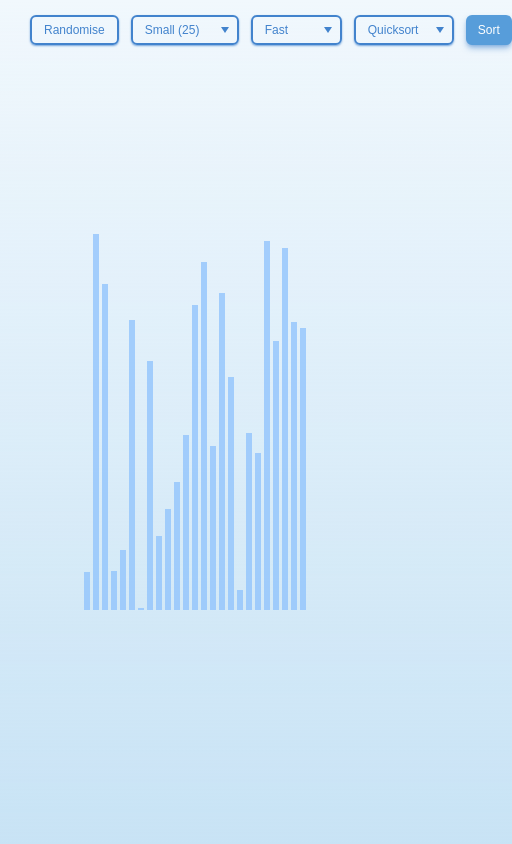
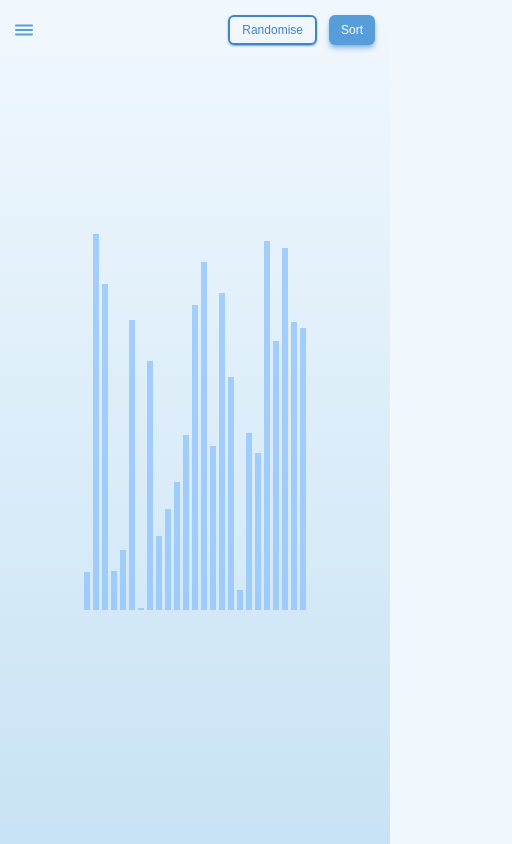
Before and after one commit to gouthamank/sorted, a Next.js app: page / in a window 390 px wide. Shown: the whole page, 512 px wide, since content can reach past the window. Built offline with nearby package versions, Linux system fonts and the light colour scheme; a web font is replaced by a local one.

Commit message:
update: Header component

```diff
--- a/src/app/globals.css
+++ b/src/app/globals.css
@@ -37,14 +37,14 @@ body {
     font-size: 12px;
 }
 
-@media (min-width: 576px) {
+@media (min-width: 580px) {
     html,
     body {
         font-size: 14px;
     }
 }
 
-@media (min-width: 1400px) {
+@media (min-width: 1536px) {
     html,
     body {
         font-size: 16px;
@@ -61,3 +61,7 @@ body {
         text-wrap: balance;
     }
 }
+
+.disable-scroll {
+    overflow: hidden !important;
+}
--- a/src/components/Header/index.tsx
+++ b/src/components/Header/index.tsx
@@ -2,17 +2,42 @@ import type { HeaderProps } from '@/types/components/Header/index.types';
 import Button from '@/ui/Button';
 import Select from '@/ui/Select';
 import { ANIMATION_SPEED, ARRAY_LENGTHS, SORT_TYPES } from '@/utils/enums';
+import { useCallback, useEffect, useMemo, useState } from 'react';
+import HamburgerButton from '@/ui/HamburgerButton';
+import classNames from 'classnames';
 
 export default function Header(props: HeaderProps) {
+    const [isMenuOpen, setMenuOpen] = useState(false);
+    const handleHamburgerClick = useCallback(() => {
+        setMenuOpen(value => {
+            const newValue = !value;
+            if (newValue) {
+                document.body.classList.add('disable-scroll');
+            } else {
+                document.body.classList.remove('disable-scroll');
+            }
+            return newValue;
+        });
+    }, []);
+
+    const handleResize = useCallback(() => {
+        if (window.innerWidth >= 870) {
+            setMenuOpen(false);
+        }
+    }, []);
+
+    useEffect(() => {
+        window.addEventListener('resize', handleResize);
+        return () => {
+            window.removeEventListener('resize', handleResize);
+        };
+    }, [handleResize]);
+
+    const overflowItems = useMemo(() => {
         return (
-        <header className='flex h-20 items-center justify-between gap-4 px-10 py-0'>
-            <Button
-                onClick={props.onRandomiseClicked}
-                label='Randomise'
-                variant={'secondary'}
-                disabled={props.sortInProgress}
-            />
+            <>
                 <Select
+                    fullWidth
                     onChange={props.onArraySizeChanged}
                     items={[
                         {
@@ -32,6 +57,7 @@ export default function Header(props: HeaderProps) {
                     disabled={props.sortInProgress}
                 />
                 <Select
+                    fullWidth
                     onChange={props.onAnimationSpeedChanged}
                     items={[
                         {
@@ -51,6 +77,7 @@ export default function Header(props: HeaderProps) {
                     disabled={props.sortInProgress}
                 />
                 <Select
+                    fullWidth
                     onChange={props.onSortMethodChanged}
                     items={[
                         {
@@ -69,7 +96,57 @@ export default function Header(props: HeaderProps) {
                     name='Sort'
                     disabled={props.sortInProgress}
                 />
+            </>
+        );
+    }, [props.onAnimationSpeedChanged, props.onArraySizeChanged, props.onSortMethodChanged, props.sortInProgress]);
+
+    return (
+        <header>
+            <div className='relative z-[9999]'>
+                <div
+                    className={classNames([
+                        'header-top-row flex h-20 items-center justify-between px-5 py-0 transition-colors duration-300',
+                        {
+                            'bg-steel-blue-100 dark:bg-gray-900': isMenuOpen,
+                        },
+                    ])}
+                >
+                    <div className='hidden lg:flex lg:flex-row lg:gap-4'>{overflowItems}</div>
+                    <div className='lg:hidden'>
+                        <HamburgerButton isActive={isMenuOpen} onClick={handleHamburgerClick} />
+                    </div>
+                    <div className='main-buttons flex flex-row gap-4'>
+                        <Button
+                            onClick={props.onRandomiseClicked}
+                            label='Randomise'
+                            variant={'secondary'}
+                            disabled={props.sortInProgress}
+                        />
                         <Button onClick={props.onSortClicked} label={'Sort'} disabled={props.sortInProgress} />
+                    </div>
+                </div>
+                <div
+                    className={classNames([
+                        'header-bottom-row absolute z-[9999] flex w-full flex-col gap-4 px-5 pb-4 pt-0 transition-all duration-300 sm:flex-row sm:justify-between lg:hidden',
+                        {
+                            'border-b-2 border-steel-blue-200 bg-steel-blue-100 opacity-100 dark:border-steel-blue-800 dark:bg-gray-900':
+                                isMenuOpen,
+                        },
+                        {
+                            'opacity-0': !isMenuOpen,
+                        },
+                    ])}
+                >
+                    {overflowItems}
+                </div>
+            </div>
+            <div
+                className={classNames([
+                    'height-full width-full pointer-events-none absolute bottom-0 left-0 right-0 top-0 z-[5000] h-screen bg-black/80 transition-opacity duration-300',
+                    { 'opacity-0': !isMenuOpen },
+                    { 'opacity-100': isMenuOpen },
+                ])}
+            />
         </header>
     );
 }
--- /dev/null
+++ b/src/types/ui/HamburgerButton/index.types.ts
@@ -0,0 +1,4 @@
+export type HamburgerButtonProps = {
+    isActive: boolean;
+    onClick: () => void;
+};
--- a/src/types/ui/Select/index.types.ts
+++ b/src/types/ui/Select/index.types.ts
@@ -3,6 +3,7 @@ export type SelectProps = {
     items: SelectItem[];
     onChange?: (value: string) => void;
     disabled?: boolean;
+    fullWidth?: boolean;
 };
 
 export type SelectItem = {
--- /dev/null
+++ b/src/ui/HamburgerButton/index.tsx
@@ -0,0 +1,43 @@
+import classNames from 'classnames';
+import type { HamburgerButtonProps } from '@/types/ui/HamburgerButton/index.types';
+
+export default function HamburgerButton(props: HamburgerButtonProps) {
+    const { isActive } = props;
+    return (
+        <button onClick={props.onClick} className='flex flex-col items-center justify-center py-2 pe-1'>
+            <span
+                className={classNames([
+                    'block h-0.5 w-6 rounded-sm bg-steel-blue-500 transition-all duration-300 ease-out',
+                    {
+                        'translate-y-1 rotate-45': isActive,
+                    },
+                    {
+                        '-translate-y-0.5': !isActive,
+                    },
+                ])}
+            ></span>
+            <span
+                className={classNames([
+                    'my-0.5 block h-0.5 w-6 rounded-sm bg-steel-blue-500 transition-all duration-300 ease-out',
+                    {
+                        'opacity-0': isActive,
+                    },
+                    {
+                        'opacity-100': !isActive,
+                    },
+                ])}
+            ></span>
+            <span
+                className={classNames([
+                    'block h-0.5 w-6 rounded-sm bg-steel-blue-500 transition-all duration-300 ease-out',
+                    {
+                        '-translate-y-1 -rotate-45': isActive,
+                    },
+                    {
+                        'translate-y-0.5': !isActive,
+                    },
+                ])}
+            ></span>
+        </button>
+    );
+}
--- a/src/ui/Select/index.tsx
+++ b/src/ui/Select/index.tsx
@@ -10,6 +10,9 @@ export default function Select(props: SelectProps) {
                 {
                     [styles['ui-select_disabled']]: props.disabled,
                 },
+                {
+                    'flex-grow': props.fullWidth,
+                },
             ])}
         >
             <select
@@ -17,6 +20,9 @@ export default function Select(props: SelectProps) {
                     'h-10 appearance-none rounded-lg bg-transparent pe-8 ps-4 transition-all',
                     'border-2 border-steel-blue text-steel-blue shadow-sm shadow-steel-blue/70 hover:border-steel-blue-500 hover:text-steel-blue-500 active:border-steel-blue-700 active:text-steel-blue-700 disabled:border-steel-blue-200 disabled:text-steel-blue-200 disabled:shadow-none',
                     'dark:disabled:border-steel-blue-800 dark:disabled:text-steel-blue-800',
+                    {
+                        'w-full': props.fullWidth,
+                    },
                 ])}
                 name={props.name}
                 disabled={props.disabled}
--- a/tailwind.config.ts
+++ b/tailwind.config.ts
@@ -9,6 +9,13 @@ const config: Config = {
     ],
     theme: {
         extend: {
+            screens: {
+                sm: '370px',
+                md: '580px',
+                lg: '870px',
+                xl: '1280px',
+                '2xl': '1536px',
+            },
             colors: {
                 'steel-blue': {
                     '50': '#f1f8fd',
```
Lines whose indentation alone changed are shown as unchanged.
